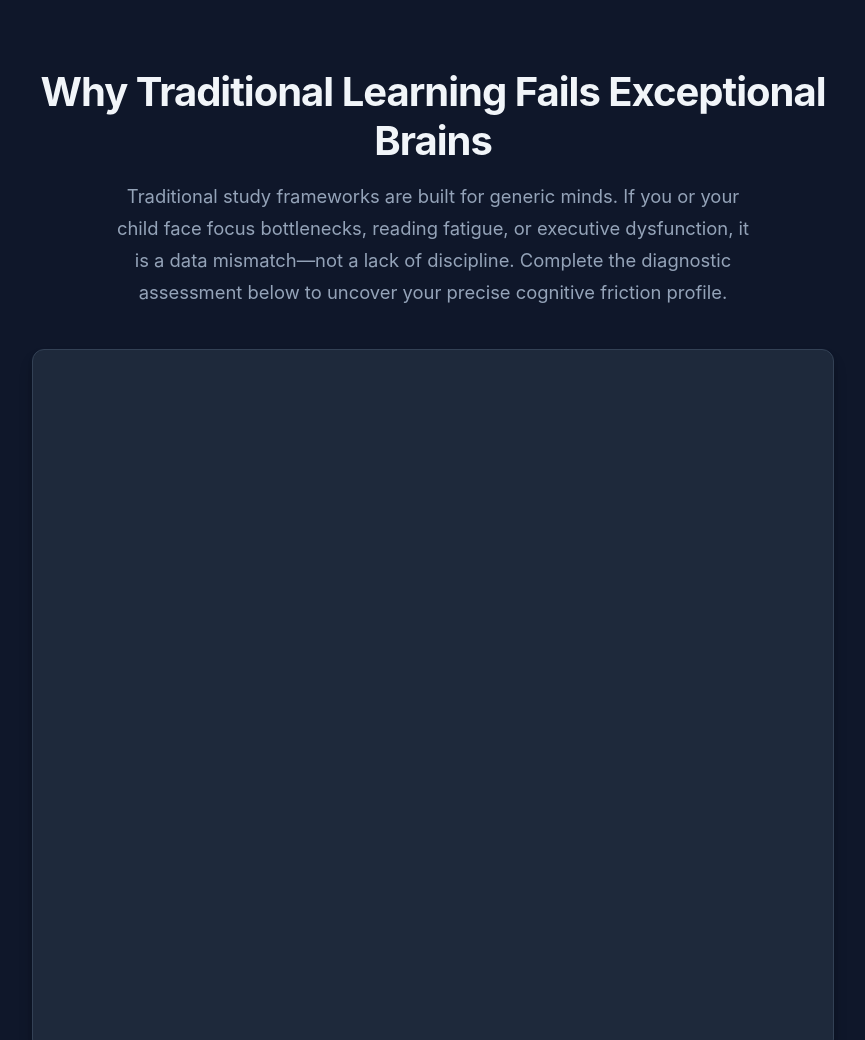
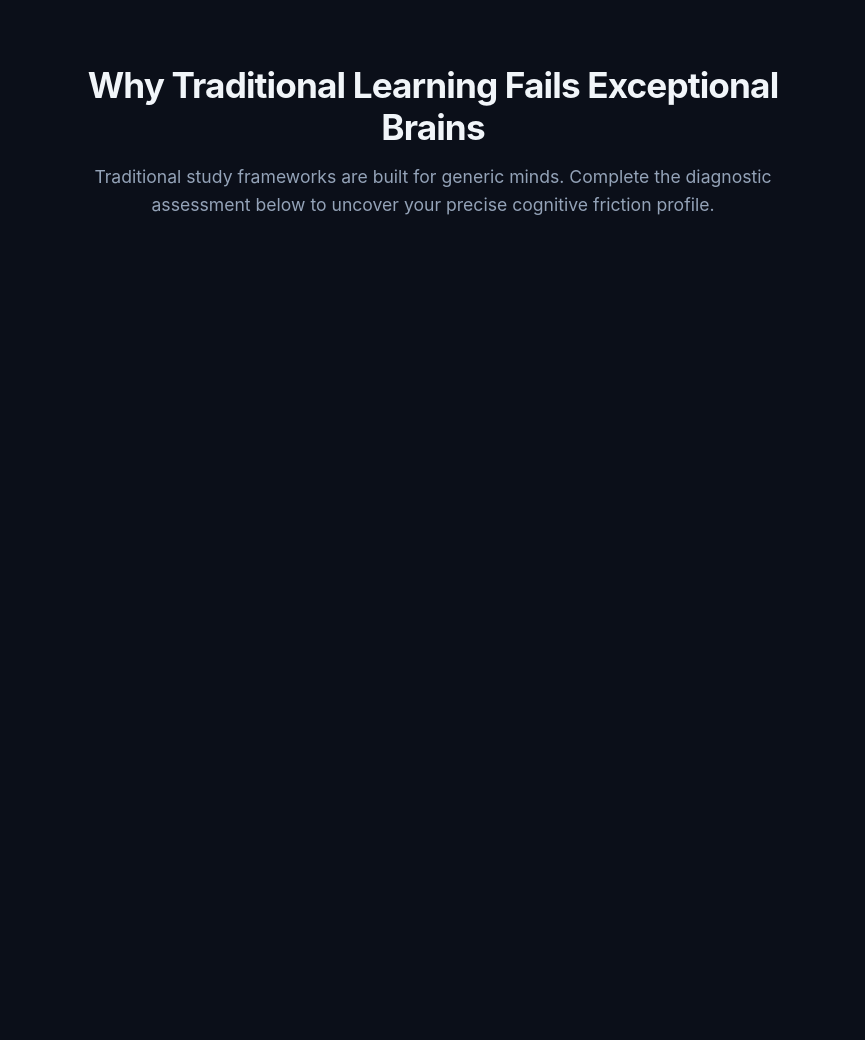
Before and after one commit to neurogeneticsinstitute-png/cognitive-blueprint, a plain HTML site: page index.html in a window 1280 px wide. Shown: the top 1040 px of the page, without its empty margins (207-1072 px from the left). Drawn offline with Linux system fonts and the light colour scheme; a script that the page names is missing.

Commit message:
index.html

```diff
--- a/index.html
+++ b/index.html
@@ -5,56 +5,69 @@
     <meta name="viewport" content="width=device-width, initial-scale=1.0">
     <title>The Neuro-Learning Blueprint™</title>
     <style>
+        * {
+            box-sizing: border-box;
+        }
         body {
             font-family: -apple-system, BlinkMacSystemFont, "Segoe UI", Roboto, Helvetica, Arial, sans-serif;
-            background-color: #0f172a;
-            color: #f8fafc;
+            background-color: #0b0f19;
             margin: 0;
-            padding: 40px 20px;
+            padding: 0;
+            min-height: 100vh;
             display: flex;
             flex-direction: column;
-            align-items: center;
         }
-        .container {
+        .header-container {
             max-width: 800px;
             width: 100%;
             text-align: center;
-            margin-bottom: 40px;
+            margin: 0 auto;
+            padding: 40px 20px 20px 20px;
         }
         h1 {
-            font-size: 2.5rem;
+            font-size: 2.2rem;
             color: #f1f5f9;
             margin-bottom: 15px;
             font-weight: 700;
             letter-spacing: -0.025em;
         }
         p {
-            font-size: 1.15rem;
+            font-size: 1.1rem;
             color: #94a3b8;
-            line-height: 1.75;
-            max-width: 650px;
-            margin: 0 auto;
+            line-height: 1.6;
+            margin: 0;
         }
-        .form-container {
+        .form-wrapper {
+            flex: 1;
             width: 100%;
-            max-width: 800px;
-            background: #1e293b;
-            border-radius: 12px;
-            box-shadow: 0 10px 15px -3px rgba(0, 0, 0, 0.3), 0 4px 6px -2px rgba(0, 0, 0, 0.2);
-            overflow: hidden;
-            border: 1px solid #334155;
+            display: flex;
+            flex-direction: column;
+        }
+        .form-wrapper iframe, .form-wrapper div {
+            flex: 1;
+            width: 100% !important;
+            height: 100% !important;
+            min-height: 800px;
+        }
+
+        /* FORCEFULLY HIDE THE "MADE WITH ZITE" BADGE */
+        [class*="badge"], [id*="badge"], a[href*="zite.com"] {
+            display: none !important;
+            opacity: 0 !important;
+            visibility: hidden !important;
+            pointer-events: none !important;
         }
     </style>
 </head>
 <body>
 
-    <div class="container">
+    <div class="header-container">
         <h1>Why Traditional Learning Fails Exceptional Brains</h1>
-        <p>Traditional study frameworks are built for generic minds. If you or your child face focus bottlenecks, reading fatigue, or executive dysfunction, it is a data mismatch—not a lack of discipline. Complete the diagnostic assessment below to uncover your precise cognitive friction profile.</p>
+        <p>Traditional study frameworks are built for generic minds. Complete the diagnostic assessment below to uncover your precise cognitive friction profile.</p>
     </div>
 
-    <div class="form-container">
-        <div style="width:100%;height:700px;" data-zite-id="jyc97x1vh9" data-zite-embed-type="standard" data-zite-inherit-parameters></div>
+    <div class="form-wrapper">
+        <div style="width:100%;height:100%;" data-zite-id="jyc97x1vh9" data-zite-embed-type="standard" data-zite-inherit-parameters></div>
         <script src="https://server.fillout.com/embed/v2-zite/"></script>
     </div>
 
```
